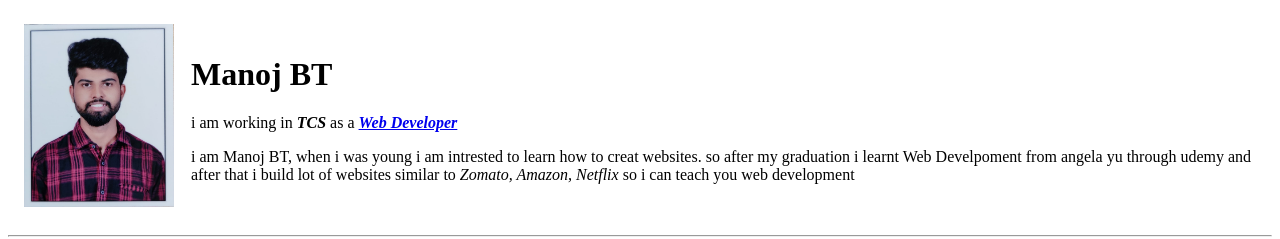
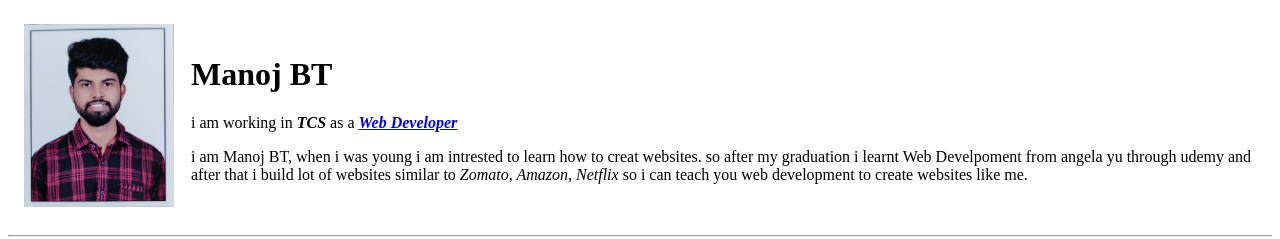
Before and after one commit to Manoj-BT/CV, a plain HTML site: page index.html in a window 1280 px wide. Shown: the top 239 px of the page. Drawn offline with Linux system fonts and the light colour scheme.

Commit message:
updated index.html

```diff
--- a/index.html
+++ b/index.html
@@ -14,8 +14,7 @@
         <h1>Manoj BT</h1>
         <p>i am working in <em><strong>TCS</strong></em> as a <em><strong><a href="https://developer.mozilla.org/" target="_blank">Web Developer</a></strong></em></p>
         <p>i am Manoj BT, when i was young i am intrested to learn how to creat websites. so after my graduation i learnt Web Develpoment from angela yu through udemy and after that i build lot of websites similar to <em>Zomato, Amazon, Netflix</em>
-          so i
-          can teach you web development</p>
+          so i can teach you web development to create websites like me.</p>
   </table>
   <hr>
   <h3>Books and courses</h3>
```
